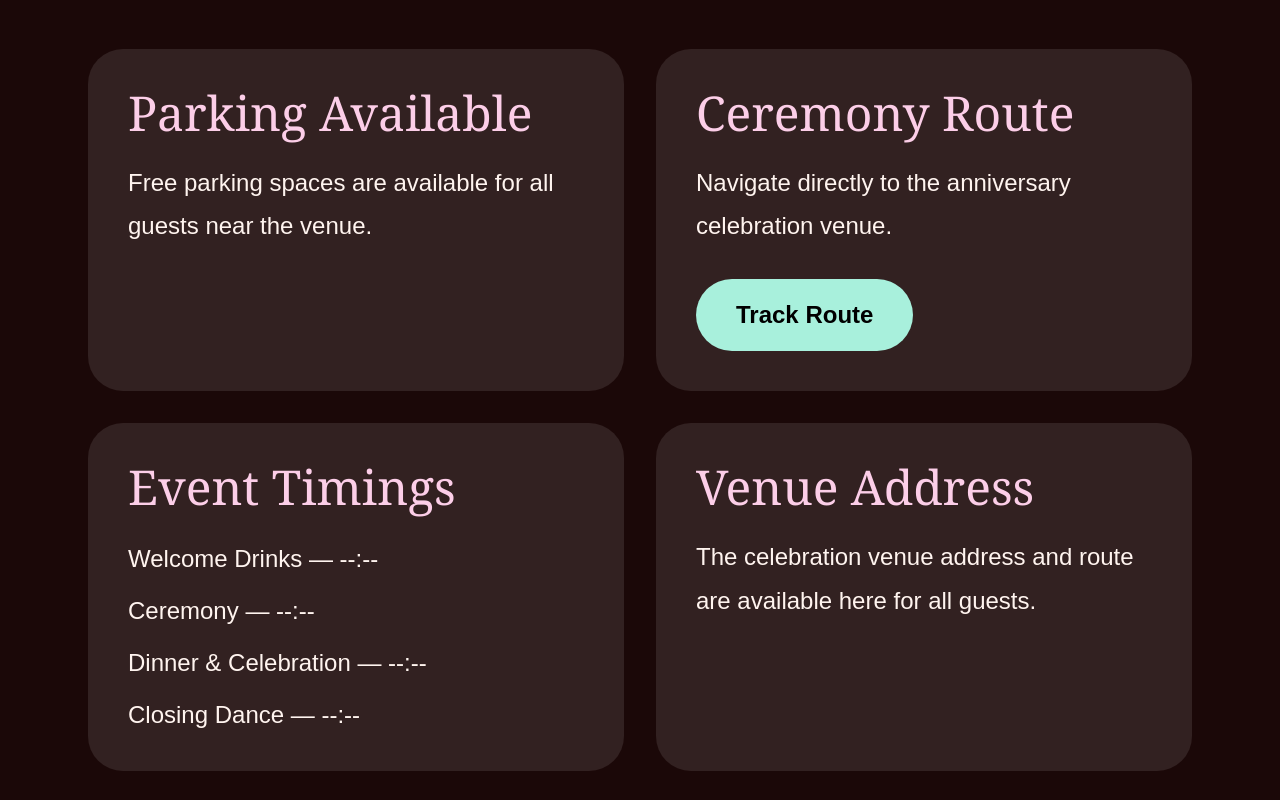
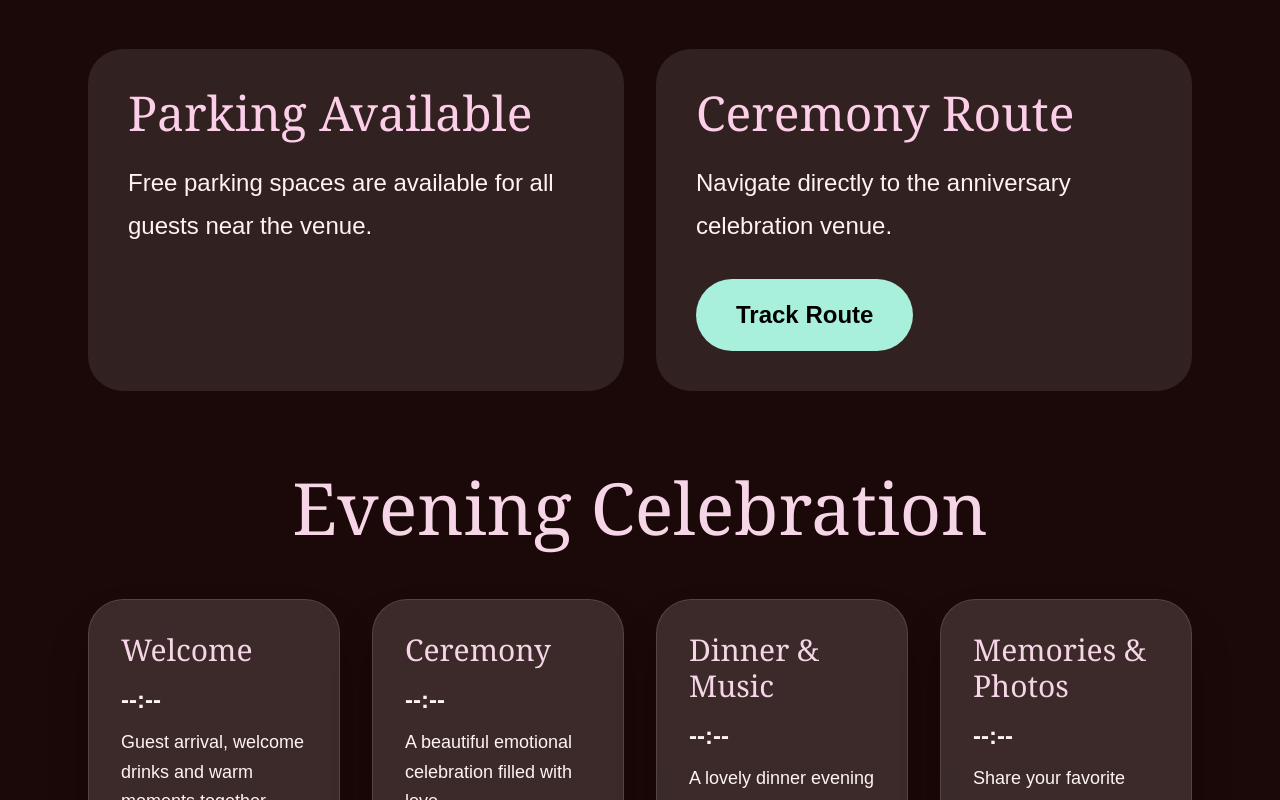
Before and after one commit to Nandinivadla/olisa, a Next.js app: page / in a window 1280 px wide. Shown: the part 2000-2800 px from the top of the page. Built offline with nearby package versions, Linux system fonts and the light colour scheme.

Commit message:
final elegant anniversary website

```diff
--- a/app/page.tsx
+++ b/app/page.tsx
@@ -36,17 +36,10 @@ export default function Home() {
 
       routeButton: "Track Route",
 
-      timings: "Event Timings",
-
-      t1: "Welcome Drinks — --:--",
-      t2: "Ceremony — --:--",
-      t3: "Dinner & Celebration — --:--",
-      t4: "Closing Dance — --:--",
-
       address: "Venue Address",
 
       addressText:
-        "The celebration venue address and route are available here for all guests.",
+        "Salle des fêtes — France",
 
       rsvp: "RSVP",
 
@@ -97,17 +90,10 @@ export default function Home() {
 
       routeButton: "Voir La Route",
 
-      timings: "Horaires",
-
-      t1: "Accueil — --:--",
-      t2: "Cérémonie — --:--",
-      t3: "Dîner & Célébration — --:--",
-      t4: "Dernière Danse — --:--",
-
       address: "Adresse",
 
       addressText:
-        "L’adresse et l’itinéraire du lieu de célébration sont disponibles ici.",
+        "Salle des fêtes — France",
 
       rsvp: "RSVP",
 
@@ -238,6 +224,7 @@ export default function Home() {
       {/* 4 BOXES */}
       <section className="grid grid-cols-1 md:grid-cols-2 gap-8 max-w-6xl mx-auto mt-20 px-6">
 
+        {/* PARKING */}
         <div className="bg-white/10 rounded-[35px] p-10">
 
           <h3 className="text-5xl font-serif text-pink-200">
@@ -250,6 +237,7 @@ export default function Home() {
 
         </div>
 
+        {/* ROUTE */}
         <div className="bg-white/10 rounded-[35px] p-10">
 
           <h3 className="text-5xl font-serif text-pink-200">
@@ -271,20 +259,95 @@ export default function Home() {
 
         </div>
 
-        <div className="bg-white/10 rounded-[35px] p-10">
+      </section>
 
-          <h3 className="text-5xl font-serif text-pink-200">
-            {t.timings}
-          </h3>
+      {/* EVENING TIMINGS */}
+      <section className="max-w-6xl mx-auto px-6 py-20">
 
-          <div className="mt-8 space-y-5 text-2xl">
-            <p>{t.t1}</p>
-            <p>{t.t2}</p>
-            <p>{t.t3}</p>
-            <p>{t.t4}</p>
+        <h2 className="text-5xl md:text-7xl text-center mb-14 text-[#f6d6e6] font-serif">
+          {lang === "fr" ? "Programme de la Soirée" : "Evening Celebration"}
+        </h2>
+
+        <div className="grid grid-cols-1 md:grid-cols-2 lg:grid-cols-4 gap-8">
+
+          <div className="bg-[#4a3a3a]/70 backdrop-blur-md rounded-[35px] p-8 border border-[#ffffff20] shadow-2xl">
+
+            <h3 className="text-3xl font-serif text-[#f6d6e6] mb-4">
+              {lang === "fr" ? "Accueil" : "Welcome"}
+            </h3>
+
+            <p className="text-2xl mb-3 font-semibold">
+              --:--
+            </p>
+
+            <p className="text-lg leading-relaxed">
+              {lang === "fr"
+                ? "Accueil des invités, cocktails et moments chaleureux."
+                : "Guest arrival, welcome drinks and warm moments together."}
+            </p>
+
+          </div>
+
+          <div className="bg-[#4a3a3a]/70 backdrop-blur-md rounded-[35px] p-8 border border-[#ffffff20] shadow-2xl">
+
+            <h3 className="text-3xl font-serif text-[#f6d6e6] mb-4">
+              {lang === "fr" ? "Cérémonie" : "Ceremony"}
+            </h3>
+
+            <p className="text-2xl mb-3 font-semibold">
+              --:--
+            </p>
+
+            <p className="text-lg leading-relaxed">
+              {lang === "fr"
+                ? "Un moment rempli d’amour et d’émotions."
+                : "A beautiful emotional celebration filled with love."}
+            </p>
+
+          </div>
+
+          <div className="bg-[#4a3a3a]/70 backdrop-blur-md rounded-[35px] p-8 border border-[#ffffff20] shadow-2xl">
+
+            <h3 className="text-3xl font-serif text-[#f6d6e6] mb-4">
+              {lang === "fr" ? "Dîner & Musique" : "Dinner & Music"}
+            </h3>
+
+            <p className="text-2xl mb-3 font-semibold">
+              --:--
+            </p>
+
+            <p className="text-lg leading-relaxed">
+              {lang === "fr"
+                ? "Un dîner convivial accompagné de musique."
+                : "A lovely dinner evening with music and laughter."}
+            </p>
+
+          </div>
+
+          <div className="bg-[#4a3a3a]/70 backdrop-blur-md rounded-[35px] p-8 border border-[#ffffff20] shadow-2xl">
+
+            <h3 className="text-3xl font-serif text-[#f6d6e6] mb-4">
+              {lang === "fr" ? "Souvenirs & Photos" : "Memories & Photos"}
+            </h3>
+
+            <p className="text-2xl mb-3 font-semibold">
+              --:--
+            </p>
+
+            <p className="text-lg leading-relaxed">
+              {lang === "fr"
+                ? "Partagez vos souvenirs et vos photos avec nous."
+                : "Share your favorite memories and beautiful photos."}
+            </p>
+
           </div>
 
         </div>
+
+      </section>
+
+      {/* ADDRESS */}
+      <section className="max-w-6xl mx-auto px-6 pb-20">
 
         <div className="bg-white/10 rounded-[35px] p-10">
 
@@ -301,7 +364,7 @@ export default function Home() {
       </section>
 
       {/* RSVP */}
-      <section className="max-w-6xl mx-auto mt-24 bg-white/10 rounded-[40px] p-10">
+      <section className="max-w-6xl mx-auto mt-10 bg-white/10 rounded-[40px] p-10">
 
         <h2 className="text-center text-6xl font-serif">
           {t.rsvp}
```
